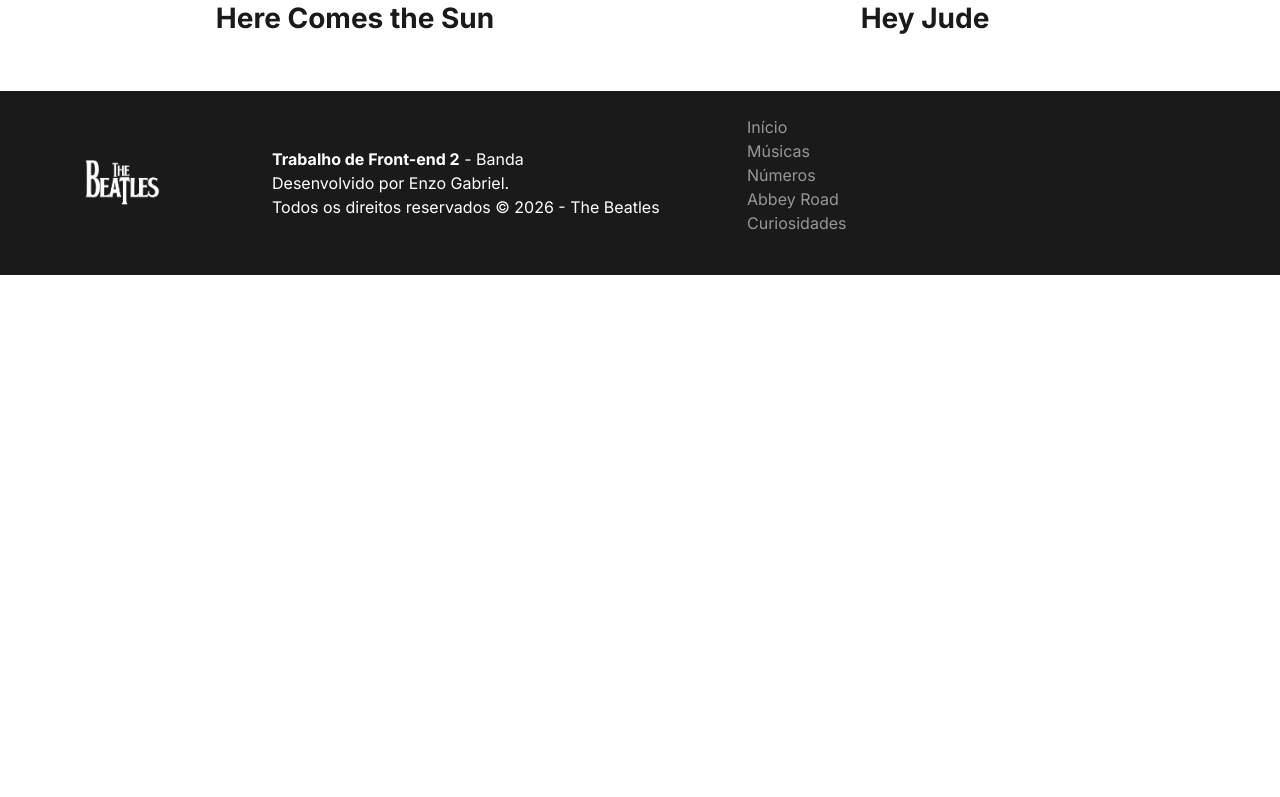
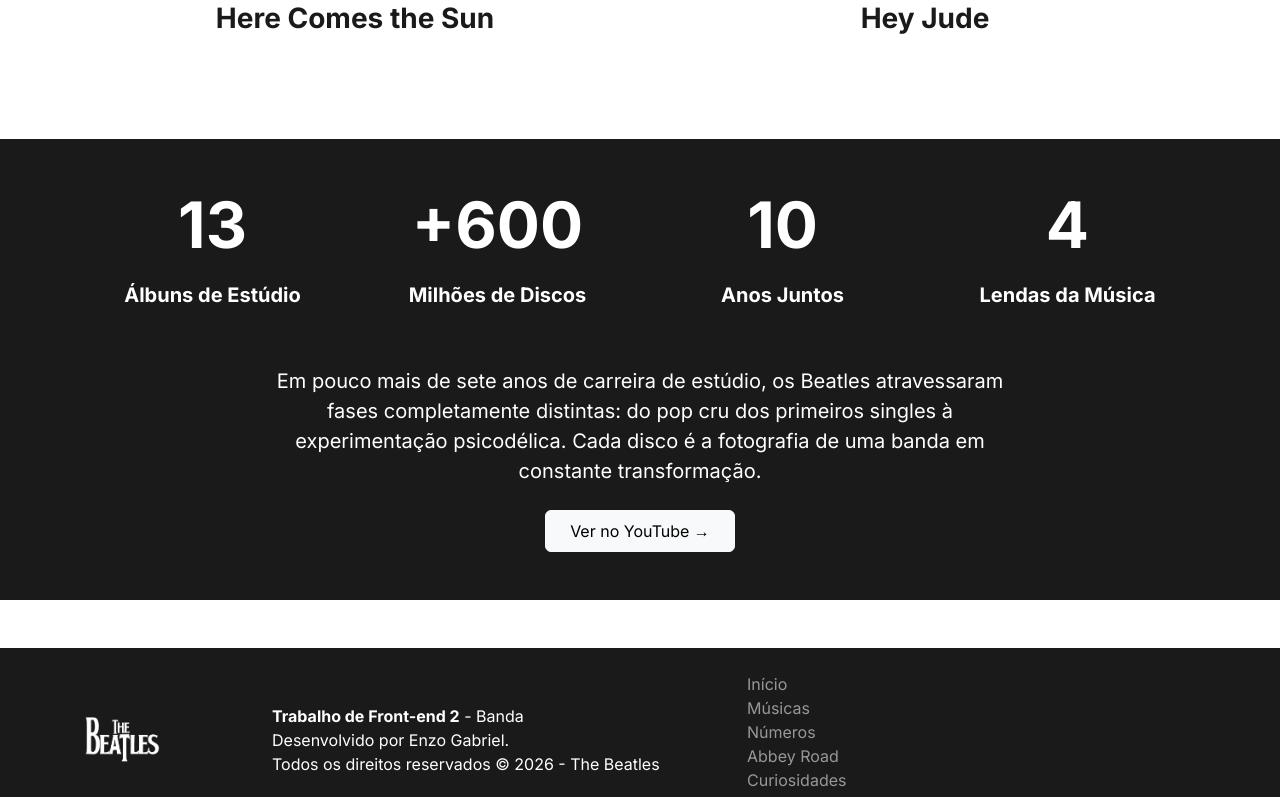
Before and after one commit to wnsogabriel/thelandingbeatles, a React (Vite) app: page / in a window 1280 px wide. Shown: the part 1016-1813 px from the top of the page. Before the commit the page ends 1291 px from the top, so only its background shows below. Built offline with nearby package versions, Linux system fonts and the light colour scheme; a web font is replaced by a local one.

Commit message:
feat: Cria a seção resultados

```diff
--- a/src/App.jsx
+++ b/src/App.jsx
@@ -3,6 +3,7 @@
 import Hero from "./components/Hero"
 import Ticker from "./components/Ticker"
 import Musicas from "./components/Musicas"
+import Resultados from "./components/Resultados"
 
 export default function App() {
   return (
@@ -11,6 +12,7 @@
       <Hero />
       <Ticker />
       <Musicas />
+      <Resultados />
       <Footer />
     </>
   )
--- /dev/null
+++ b/src/components/Resultados.jsx
@@ -0,0 +1,29 @@
+import resultados from "../data/resultados";
+function Resultados() {
+return (
+     <section id="resultados" className="container-fluid faixa-preta text-white py-5 my-5">
+    <div className="container text-center">
+        <div className="row g-4 mb-4">
+            {resultados.map((resultado) => (
+                <div key={resultado.numero} className="col-md-3 passada">
+                    <p className="display-3 fw-bold num-home text-white">{resultado.numero}</p>
+                    <p className="fw-bold fs-5">{resultado.legenda}</p>
+                </div>
+            ))}
+        </div>
+
+        <div className="row justify-content-center">
+            <div className="col-md-8">
+                <p className="paragrafo text-center fs-5 mt-3 mb-4">
+                    Em pouco mais de sete anos de carreira de estúdio, os Beatles atravessaram fases
+                    completamente distintas: do pop cru dos primeiros singles à
+                    experimentação psicodélica. Cada disco é a fotografia de uma banda em constante transformação.
+                </p>
+                <a className="btn btn-light px-4 py-2" href="https://www.youtube.com/@TheBeatles" target="_blank" rel="noopener noreferrer" role="button">Ver no YouTube →</a>
+            </div>
+        </div>
+    </div>
+</section>
+)
+}
+export default Resultados
--- /dev/null
+++ b/src/data/resultados.jsx
@@ -0,0 +1,7 @@
+const resultados = [
+    { numero: "13", legenda: "Álbuns de Estúdio" },
+    { numero: "+600", legenda: "Milhões de Discos" },
+    { numero: "10", legenda: "Anos Juntos" },
+    { numero: "4", legenda: "Lendas da Música" }
+]
+export default resultados;
```
